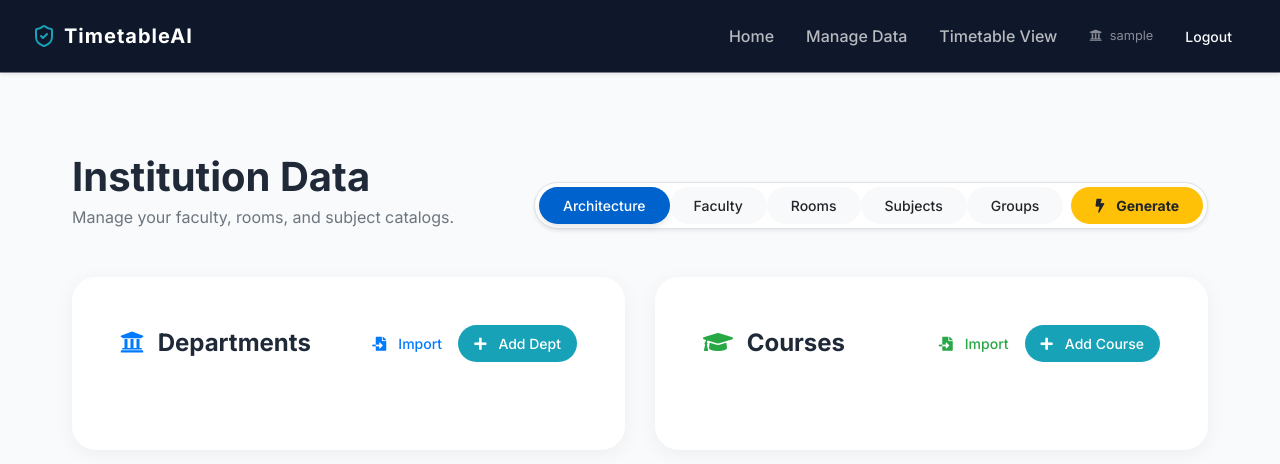
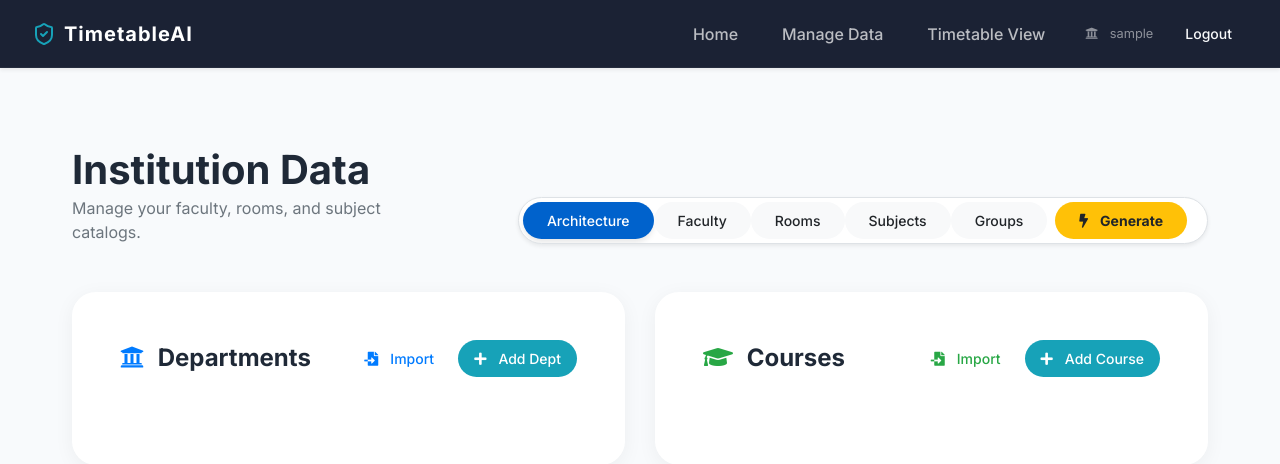
Before and after one commit to Anshuman-cs50/AI-Timetable-Generator, a Flask app: page /manage in a window 1280 px wide. Shown: the top 464 px of the page. Run offline with Flask 3, Linux system fonts and the light colour scheme; the visitor is signed in with stand-in values (Sample User, id 1); data comes from the database, SQL or seed files in the repository; data that the repository does not hold is empty; some libraries are stand-ins or nearby versions.

Commit message:
Made the app responsive

```diff
--- a/app/templates/base.html
+++ b/app/templates/base.html
@@ -24,23 +24,40 @@
         }
 
         .navbar {
-            background-color: var(--navbar-bg) !important;
-            padding: 1rem 2rem;
+            background-color: rgba(15, 23, 42, 0.95) !important;
+            backdrop-filter: blur(10px);
+            -webkit-backdrop-filter: blur(10px);
+            padding: 0.85rem 2rem;
+            border-bottom: 1px solid rgba(255, 255, 255, 0.05);
+        }
+
+        .navbar-brand {
+            font-size: 1.25rem;
+            transition: transform 0.2s;
+        }
+
+        .navbar-brand:hover {
+            transform: scale(1.02);
         }
 
         .nav-link {
             color: rgba(255, 255, 255, 0.7) !important;
             font-weight: 500;
-            transition: color 0.2s;
-            margin-left: 1rem;
+            transition: all 0.2s;
+            margin-left: 0.75rem;
+            border-radius: 50px;
+            padding: 0.5rem 1rem !important;
         }
 
         .nav-link:hover {
             color: var(--accent-color) !important;
+            background-color: rgba(255, 255, 255, 0.05);
         }
 
         .nav-link.active {
             color: white !important;
+            background-color: rgba(56, 189, 248, 0.1);
+            color: var(--accent-color) !important;
         }
 
         .rounded-2xl {
@@ -59,6 +76,118 @@
         .letter-spacing-1 {
             letter-spacing: 1px;
         }
+
+        .border-lg-0 {
+            border: 0 !important;
+        }
+
+        @media (max-width: 991px) {
+            .border-lg-0 {
+                border-top: 1px solid rgba(255, 255, 255, 0.08) !important;
+            }
+
+            .navbar {
+                padding: 0.65rem 1rem;
+            }
+
+            .navbar-brand {
+                font-size: 1.1rem;
+            }
+
+            .navbar-collapse {
+                padding: 1rem 0 0.5rem 0;
+            }
+
+            .nav-link {
+                margin-left: 0;
+                margin-bottom: 0.25rem;
+                font-size: 1rem;
+                padding-left: 0.75rem !important;
+            }
+
+            .navbar-toggler {
+                padding: 0.25rem;
+                outline: none !important;
+            }
+        }
+
+        /* Responsive Typography */
+        h1,
+        .display-1,
+        .display-2,
+        .display-3,
+        .display-4 {
+            line-height: 1.1;
+        }
+
+        @media (max-width: 768px) {
+            h1 {
+                font-size: 2.1rem;
+            }
+
+            h2 {
+                font-size: 1.8rem;
+            }
+
+            h3 {
+                font-size: 1.5rem;
+            }
+
+            h5 {
+                font-size: 1.15rem;
+            }
+
+            .display-1 {
+                font-size: 3.2rem;
+            }
+
+            .display-2 {
+                font-size: 2.8rem;
+            }
+
+            .display-3 {
+                font-size: 2.3rem;
+            }
+
+            .display-4 {
+                font-size: 2.0rem;
+            }
+
+            .lead {
+                font-size: 1.05rem !important;
+            }
+        }
+
+        @media (max-width: 576px) {
+            h1 {
+                font-size: 1.7rem;
+            }
+
+            h2 {
+                font-size: 1.5rem;
+            }
+
+            .display-3 {
+                font-size: 1.90rem;
+            }
+
+            .display-4 {
+                font-size: 1.7rem;
+            }
+
+            .lead {
+                font-size: 1rem !important;
+            }
+
+            .badge {
+                font-size: 0.75rem;
+            }
+
+            .btn-lg {
+                padding: 0.75rem 1.25rem;
+                font-size: 0.95rem;
+            }
+        }
     </style>
 </head>
 
@@ -72,19 +201,20 @@
             <span class="navbar-toggler-icon"></span>
         </button>
         <div class="collapse navbar-collapse" id="navbarNav">
-            <div class="navbar-nav ml-auto align-items-center">
-                <a href="/" class="nav-item nav-link">Home</a>
+            <div class="navbar-nav ml-auto align-items-lg-center">
+                <a href="/" class="nav-item nav-link py-2 py-lg-0">Home</a>
                 {% if current_user.is_authenticated %}
-                <a href="/manage" class="nav-item nav-link">Manage Data</a>
-                <a href="/timetable" class="nav-item nav-link">Timetable View</a>
-                <div class="nav-item ml-4 d-flex align-items-center">
-                    <span class="text-white-50 small mr-3"><i class="fas fa-university mr-1"></i> {{
+                <a href="/manage" class="nav-item nav-link py-2 py-lg-0">Manage Data</a>
+                <a href="/timetable" class="nav-item nav-link py-2 py-lg-0">Timetable View</a>
+                <div
+                    class="nav-item mt-4 mt-lg-0 ml-lg-4 pt-3 pt-lg-0 border-top border-secondary border-lg-0 d-flex justify-content-between align-items-center mobile-user-info">
+                    <span class="text-white-50 small"><i class="fas fa-university mr-2"></i> {{
                         current_user.username }}</span>
-                    <a href="/logout" class="btn btn-outline-light btn-sm rounded-pill px-3">Logout</a>
+                    <a href="/logout" class="btn btn-outline-light btn-sm rounded-pill px-3 ml-3">Logout</a>
                 </div>
                 {% else %}
-                <a href="/login" class="nav-item nav-link">Login</a>
-                <a href="/register" class="btn btn-info btn-sm rounded-pill px-4 ml-3">Get Started</a>
+                <a href="/login" class="nav-item nav-link py-2 py-lg-0">Login</a>
+                <a href="/register" class="btn btn-info btn-sm rounded-pill px-4 mt-3 mt-lg-0 ml-lg-3">Get Started</a>
                 {% endif %}
             </div>
         </div>
--- a/app/templates/landing.html
+++ b/app/templates/landing.html
@@ -13,18 +13,18 @@
                     <h1 class="display-3 font-weight-bold mb-4 line-height-1-2">
                         Professional Scheduling, <br><span class="text-info">Simplified for You.</span>
                     </h1>
-                    <p class="lead opacity-8 mb-4" style="font-size: 1.25rem;">
+                    <p class="lead opacity-8 mb-4">
                         TimetableAI is a comprehensive solution for modern institutions.
                         Manage your complete academic ecosystem—from faculty profiles to room allocations—and generate
                         conflict-free schedules in seconds.
                     </p>
                     <div class="d-flex gap-3 flex-wrap align-items-center">
                         <a href="/demo-login"
-                            class="btn btn-info btn-lg rounded-pill px-5 py-3 font-weight-bold shadow-lg mr-3">
+                            class="btn btn-info btn-lg rounded-pill px-4 px-md-5 py-3 font-weight-bold shadow-lg mr-3 mb-3 mb-md-0">
                             <i class="fas fa-play-circle mr-2"></i> See Demo
                         </a>
                         <a href="/register"
-                            class="btn btn-outline-light btn-lg rounded-pill px-5 py-3 font-weight-bold">
+                            class="btn btn-outline-light btn-lg rounded-pill px-4 px-md-5 py-3 font-weight-bold mb-3 mb-md-0">
                             Generate for Your Institution
                         </a>
                     </div>
--- a/app/templates/manage.html
+++ b/app/templates/manage.html
@@ -5,24 +5,28 @@
 {% block content %}
 <div class="container py-5">
     <!-- Header Selection -->
-    <div class="d-flex justify-content-between align-items-end mb-5">
-        <div>
+    <div class="row align-items-end mb-5">
+        <div class="col-lg-4 mb-3 mb-lg-0">
             <h1 class="font-weight-bold mb-1">Institution Data</h1>
             <p class="text-muted mb-0">Manage your faculty, rooms, and subject catalogs.</p>
         </div>
-        <div class="bg-white p-1 rounded-pill shadow-sm d-flex border">
+        <div class="col-lg-8 d-flex justify-content-lg-end">
+            <div class="bg-white p-1 rounded-pill shadow-sm d-flex border scroll-tabs pr-3">
                 <button onclick="switchTab('arch', this)"
                     class="btn btn-primary rounded-pill px-4 tab-btn active">Architecture</button>
                 <button onclick="switchTab('faculty', this)"
                     class="btn btn-light rounded-pill px-4 tab-btn">Faculty</button>
-            <button onclick="switchTab('rooms', this)" class="btn btn-light rounded-pill px-4 tab-btn">Rooms</button>
+                <button onclick="switchTab('rooms', this)"
+                    class="btn btn-light rounded-pill px-4 tab-btn">Rooms</button>
                 <button onclick="switchTab('subjects', this)"
                     class="btn btn-light rounded-pill px-4 tab-btn">Subjects</button>
-            <button onclick="switchTab('groups', this)" class="btn btn-light rounded-pill px-4 tab-btn">Groups</button>
+                <button onclick="switchTab('groups', this)"
+                    class="btn btn-light rounded-pill px-4 tab-btn">Groups</button>
                 <button onclick="switchTab('generate', this)"
-                class="btn btn-warning rounded-pill px-4 tab-btn font-weight-bold ml-2">
+                    class="btn btn-warning rounded-pill px-4 tab-btn font-weight-bold ml-2 mr-1">
                     <i class="fas fa-bolt mr-1"></i> Generate
                 </button>
+            </div>
         </div>
     </div>
 
@@ -33,11 +37,11 @@
             <div class="col-lg-6">
                 <div class="card border-0 shadow-md rounded-2xl overflow-hidden mb-4">
                     <div
-                        class="card-header bg-white p-4 d-flex justify-content-between align-items-center border-bottom-0">
-                        <h4 class="font-weight-bold mb-0"><i class="fas fa-university text-primary mr-2"></i>
+                        class="card-header bg-white p-3 p-md-4 d-flex flex-wrap justify-content-between align-items-center border-bottom-0">
+                        <h4 class="font-weight-bold mb-2 mb-md-0"><i class="fas fa-university text-primary mr-2"></i>
                             Departments</h4>
-                        <div class="d-flex gap-2">
-                            <button class="btn btn-outline-primary btn-sm rounded-pill px-3"
+                        <div class="d-flex">
+                            <button class="btn btn-outline-primary btn-sm rounded-pill px-3 mr-2"
                                 onclick="openImportModal('department')">
                                 <i class="fas fa-file-import mr-1"></i> Import
                             </button>
@@ -58,7 +62,7 @@
                             </div>
                         </form>
                     </div>
-                    <div class="px-4 pb-4">
+                    <div class="px-4 pb-4 table-responsive">
                         <table class="table table-hover mb-0" id="deptTable">
                             <tbody id="deptBody">
                                 {% for d in data.departments %}
@@ -82,11 +86,12 @@
             <div class="col-lg-6">
                 <div class="card border-0 shadow-md rounded-2xl overflow-hidden mb-4">
                     <div
-                        class="card-header bg-white p-4 d-flex justify-content-between align-items-center border-bottom-0">
-                        <h4 class="font-weight-bold mb-0"><i class="fas fa-graduation-cap text-success mr-2"></i>
+                        class="card-header bg-white p-3 p-md-4 d-flex flex-wrap justify-content-between align-items-center border-bottom-0">
+                        <h4 class="font-weight-bold mb-2 mb-md-0"><i
+                                class="fas fa-graduation-cap text-success mr-2"></i>
                             Courses</h4>
-                        <div class="d-flex gap-2">
-                            <button class="btn btn-outline-success btn-sm rounded-pill px-3"
+                        <div class="d-flex">
+                            <button class="btn btn-outline-success btn-sm rounded-pill px-3 mr-2"
                                 onclick="openImportModal('course')">
                                 <i class="fas fa-file-import mr-1"></i> Import
                             </button>
@@ -116,7 +121,7 @@
                             </div>
                         </form>
                     </div>
-                    <div class="px-4 pb-4">
+                    <div class="px-4 pb-4 table-responsive">
                         <table class="table table-hover mb-0" id="courseTable">
                             <tbody id="courseBody">
                                 {% for c in data.courses %}
@@ -145,10 +150,12 @@
     <!-- Faculty Tab -->
     <div id="faculty" class="tab-content animate-fade-in" style="display:none;">
         <div class="card border-0 shadow-md rounded-2xl overflow-hidden mb-4">
-            <div class="card-header bg-white p-4 d-flex justify-content-between align-items-center border-bottom-0">
-                <h4 class="font-weight-bold mb-0"><i class="fas fa-users text-primary mr-2"></i> Faculty Members</h4>
-                <div class="d-flex gap-2">
-                    <button class="btn btn-outline-primary btn-sm rounded-pill px-3"
+            <div
+                class="card-header bg-white p-3 p-md-4 d-flex flex-wrap justify-content-between align-items-center border-bottom-0">
+                <h4 class="font-weight-bold mb-2 mb-md-0"><i class="fas fa-users text-primary mr-2"></i> Faculty Members
+                </h4>
+                <div class="d-flex align-items-center">
+                    <button class="btn btn-outline-primary btn-sm rounded-pill px-3 mr-2"
                         onclick="openImportModal('faculty')">
                         <i class="fas fa-file-import mr-1"></i> Import CSV
                     </button>
@@ -227,10 +234,13 @@
     <!-- Groups Tab -->
     <div id="groups" class="tab-content animate-fade-in" style="display:none;">
         <div class="card border-0 shadow-md rounded-2xl overflow-hidden mb-4">
-            <div class="card-header bg-white p-4 d-flex justify-content-between align-items-center border-bottom-0">
-                <h4 class="font-weight-bold mb-0"><i class="fas fa-user-friends text-info mr-2"></i> Student Groups</h4>
-                <div class="d-flex gap-2">
-                    <button class="btn btn-outline-info btn-sm rounded-pill px-3" onclick="openImportModal('group')">
+            <div
+                class="card-header bg-white p-3 p-md-4 d-flex flex-wrap justify-content-between align-items-center border-bottom-0">
+                <h4 class="font-weight-bold mb-2 mb-md-0"><i class="fas fa-user-friends text-info mr-2"></i> Student
+                    Groups</h4>
+                <div class="d-flex align-items-center">
+                    <button class="btn btn-outline-info btn-sm rounded-pill px-3 mr-2"
+                        onclick="openImportModal('group')">
                         <i class="fas fa-file-import mr-1"></i> Import CSV
                     </button>
                     <button class="btn btn-info btn-sm rounded-pill px-3" onclick="toggleForm('groupForm')">
@@ -296,11 +306,14 @@
     </div>
     <div id="rooms" class="tab-content animate-fade-in" style="display:none;">
         <div class="card border-0 shadow-md rounded-2xl overflow-hidden mb-4">
-            <div class="card-header bg-white p-4 d-flex justify-content-between align-items-center border-bottom-0">
-                <h4 class="font-weight-bold mb-0"><i class="fas fa-door-open text-success mr-2"></i> Facilities & Rooms
+            <div
+                class="card-header bg-white p-3 p-md-4 d-flex flex-wrap justify-content-between align-items-center border-bottom-0">
+                <h4 class="font-weight-bold mb-2 mb-md-0"><i class="fas fa-door-open text-success mr-2"></i> Facilities
+                    & Rooms
                 </h4>
-                <div class="d-flex gap-2">
-                    <button class="btn btn-outline-success btn-sm rounded-pill px-3" onclick="openImportModal('room')">
+                <div class="d-flex align-items-center">
+                    <button class="btn btn-outline-success btn-sm rounded-pill px-3 mr-2"
+                        onclick="openImportModal('room')">
                         <i class="fas fa-file-import mr-1"></i> Import CSV
                     </button>
                     <button class="btn btn-info btn-sm rounded-pill px-3" onclick="toggleForm('roomForm')">
@@ -381,11 +394,13 @@
     <!-- Subjects Tab -->
     <div id="subjects" class="tab-content animate-fade-in" style="display:none;">
         <div class="card border-0 shadow-md rounded-2xl overflow-hidden mb-4">
-            <div class="card-header bg-white p-4 d-flex justify-content-between align-items-center border-bottom-0">
-                <h4 class="font-weight-bold mb-0"><i class="fas fa-book-open text-warning mr-2"></i> Subject Catalog
+            <div
+                class="card-header bg-white p-3 p-md-4 d-flex flex-wrap justify-content-between align-items-center border-bottom-0">
+                <h4 class="font-weight-bold mb-2 mb-md-0"><i class="fas fa-book-open text-warning mr-2"></i> Subject
+                    Catalog
                 </h4>
-                <div class="d-flex gap-2">
-                    <button class="btn btn-outline-warning btn-sm rounded-pill px-3"
+                <div class="d-flex align-items-center">
+                    <button class="btn btn-outline-warning btn-sm rounded-pill px-3 mr-2"
                         onclick="openImportModal('subject')">
                         <i class="fas fa-file-import mr-1"></i> Import CSV
                     </button>
@@ -687,15 +702,42 @@
         }
     }
 
-    #previewTable td {
-        padding: 0.5rem;
-        vertical-align: middle;
-    }
-
     .editable-cell:focus {
         background-color: #fff;
         outline: 2px solid #3b82f6;
         box-shadow: 0 0 0 4px rgba(59, 130, 246, 0.1);
+    }
+
+    .scroll-tabs {
+        overflow-x: auto;
+        overflow-y: hidden;
+        white-space: nowrap;
+        -webkit-overflow-scrolling: touch;
+        max-width: 100%;
+        scrollbar-width: none;
+        -ms-overflow-style: none;
+    }
+
+    @media (min-width: 992px) {
+        .scroll-tabs {
+            overflow-x: visible;
+            white-space: normal;
+            flex-wrap: wrap;
+            justify-content: flex-end;
+            border-radius: 50px;
+        }
+    }
+
+    .scroll-tabs::-webkit-scrollbar {
+        display: none;
+    }
+
+    @media (max-width: 768px) {
+        .tab-btn {
+            padding-left: 1rem !important;
+            padding-right: 1rem !important;
+            font-size: 0.85rem;
+        }
     }
 </style>
 
@@ -718,10 +760,17 @@
 
         document.querySelectorAll('.tab-btn').forEach(b => {
             b.classList.remove('btn-primary', 'active');
+            if (!b.classList.contains('btn-warning')) {
                 b.classList.add('btn-light');
+            }
         });
+
+        if (btn.classList.contains('btn-warning')) {
+            btn.classList.add('active');
+        } else {
             btn.classList.remove('btn-light');
             btn.classList.add('btn-primary', 'active');
+        }
     }
 
     function showSkeleton(container) {
```
Also changed, not shown: app/templates/index.html (+26 -21 lines), app/templates/timetable.html (+26 -7 lines), 1 other file. Lines whose indentation alone changed are shown as unchanged.
